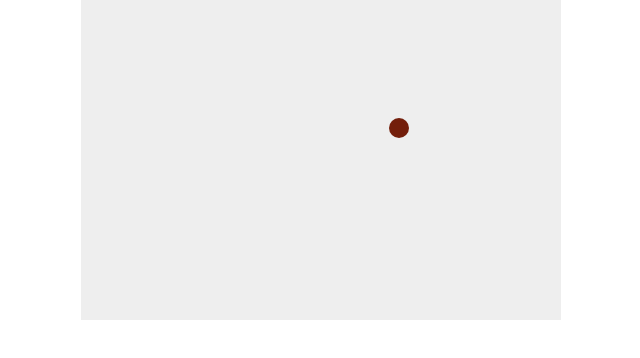
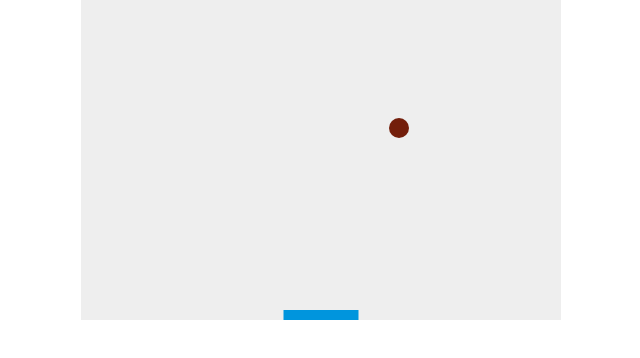
Before and after one commit to lucasskoff/BreakoutGame, a plain HTML site: page index.html in a window 1280 px wide. Shown: the full height of the page, 319-959 px from the left. Drawn offline with Linux system fonts and the light colour scheme.

Commit message:
Added paddle within confines of the screen. Ball already bounces off!

```diff
--- a/index.html
+++ b/index.html
@@ -19,39 +19,80 @@
     var x = canvas.width / 2;
     var y = canvas.height - 30;
     var ballRadius = 10;
-    var color = randomColor();
+    var ballColor = randomColor();
+
+    var paddleHeight = 10;
+    var paddleWidth = 75;
+    var paddleX = (canvas.width-paddleWidth)/2;
 
     var dx = 2;
     var dy = -2;
 
+    var rightPressed = false;
+    var leftPressed = false;
+
+    function randomColor() {
+        return 'rgb(' + (Math.floor(Math.random() * 256)) + ',' + (Math.floor(Math.random() * 256)) + ',' + (Math.floor(Math.random() * 256)) + ')';
+    }
+
     function drawBall() {
         ctx.beginPath();
         ctx.arc(x, y, ballRadius, 0, Math.PI*2);
-        ctx.fillStyle = color;
+        ctx.fillStyle = ballColor;
+        ctx.fill();
+        ctx.closePath();
+    }
+
+    function drawPaddle() {
+        ctx.beginPath();
+        ctx.rect(paddleX, canvas.height-paddleHeight, paddleWidth, paddleHeight);
+        ctx.fillStyle = "#0095DD";
         ctx.fill();
         ctx.closePath();
     }
 
     function draw() {
         ctx.clearRect(0,0, canvas.width, canvas.height);
+        drawBall();
+        drawPaddle();
+
+        if(rightPressed && paddleX < canvas.width - paddleWidth) {
+            paddleX += 7;
+        }else if(leftPressed && paddleX > 0) {
+            paddleX -= 7;
+        }
+
         if(y + dy < ballRadius || y + dy > canvas.height - ballRadius) {
-            color = randomColor();
+            ballColor = randomColor();
             dy = -dy;
         }
         if(x + dx < ballRadius || x + dx > canvas.width - ballRadius) {
-            color = randomColor();
+            ballColor = randomColor();
             dx = -dx;
         }
 
-        drawBall();
         x += dx;
         y += dy;
     }
 
-    function randomColor() {
-        return 'rgb(' + (Math.floor(Math.random() * 256)) + ',' + (Math.floor(Math.random() * 256)) + ',' + (Math.floor(Math.random() * 256)) + ')';
+    function keyDownHandler(e) {
+        if(e.keyCode == 39) {
+            rightPressed = true;
+        }else if(e.keyCode == 37) {
+            leftPressed = true;
+        }
     }
 
+    function keyUpHandler(e) {
+        if(e.keyCode == 39) {
+            rightPressed = false;
+        }else if(e.keyCode == 37) {
+            leftPressed = false;
+        }
+    }
+
+    document.addEventListener("keydown", keyDownHandler, false);
+    document.addEventListener("keyup", keyUpHandler, false);
     setInterval(draw, 10);
 </script>
 
```
